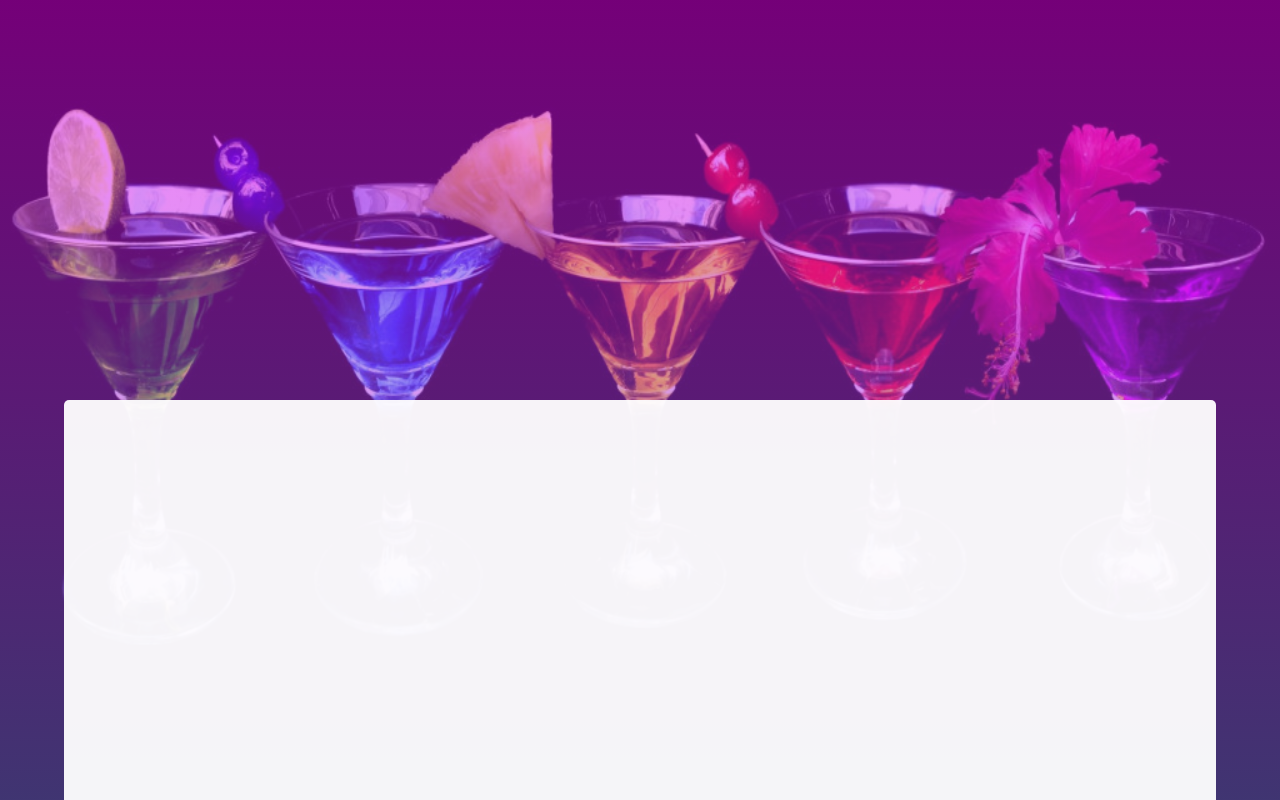
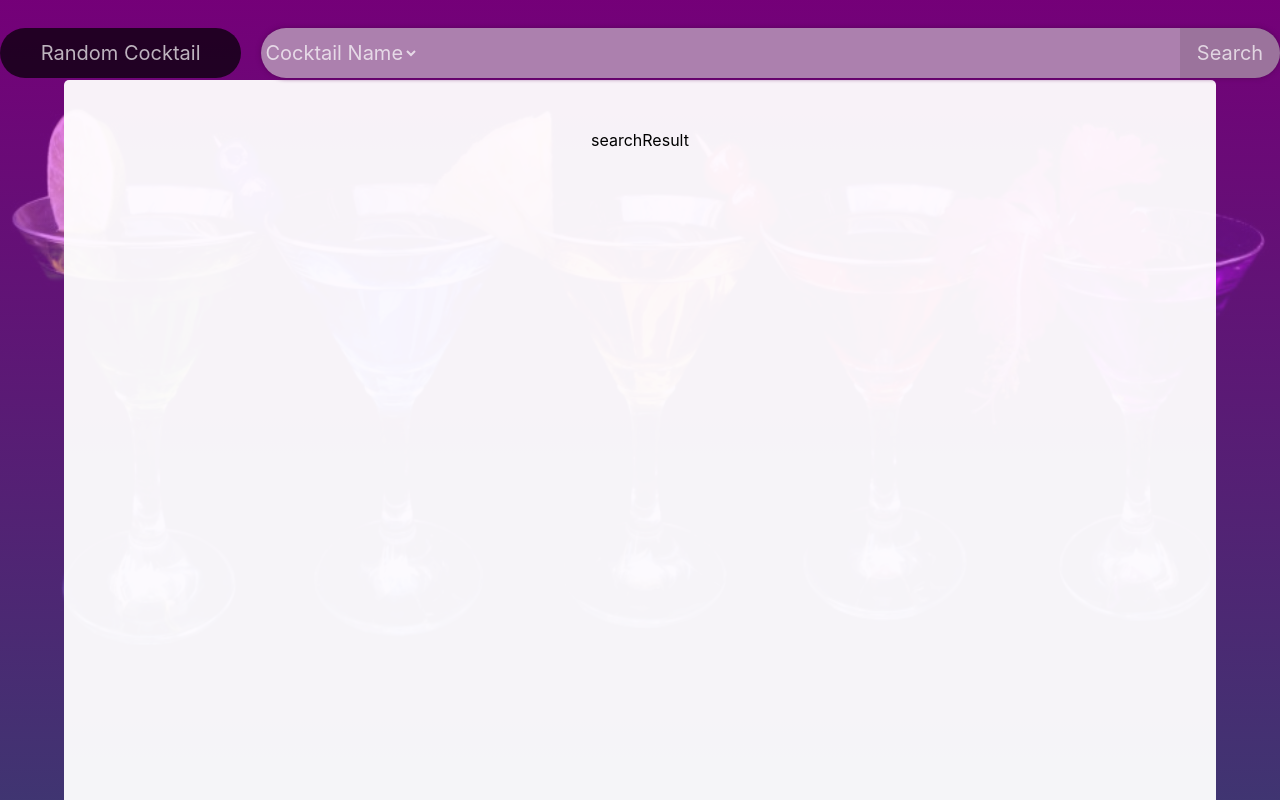
Before and after one commit to LuayMallak/cocktailmaster, a React (Create React App) app: page /search-result in a window 1280 px wide. Shown: the top 800 px of the page. Built offline with nearby package versions, Linux system fonts and the light colour scheme.

Commit message:
200605 before functionality

```diff
--- a/src/App.js
+++ b/src/App.js
@@ -1,29 +1,32 @@
 import React from "react";
 import {BrowserRouter, Route, Switch} from "react-router-dom"
+import SearchResult from "./View/SearchResult"
+import SearchComponent from './components/SearchComponent'
 
 /* components */
 import "./App.scss";
 import Home from "./View/Home";
 
 class App extends React.Component {
-  constructor(props) {
+  /* constructor(props) {
     super(props);
     this.state = {
       searchBy: "s",
       inputText: "",
-    };
-  }
+    }; */
   render() {
     return (
       <BrowserRouter>
         <Switch>
           <React.Fragment>
             <div className="App">
-              <main className="main">
+              <SearchComponent />
                 <Route exact path="/">
                   <Home />
                 </Route>
-              </main>
+                <Route exact path="/search-result">
+                  <SearchResult/>
+                </Route>
             </div>
           </React.Fragment>
         </Switch>
--- a/src/App.scss
+++ b/src/App.scss
@@ -14,6 +14,11 @@ body {
 }
 
 .App {
+  display: flex;
+  justify-content: center;
+  transition: all 3s ease-in-out;
+  .homeContainer {
+    position: fixed;
     width: 90vw;
     margin: auto;
     margin-top: 50vh;
@@ -25,7 +30,6 @@ body {
     height: 100vh;
     padding-top: 50px;
     border-radius: 5px;
-  .main {
     .container {
       max-width: 60vw;
 
@@ -36,23 +40,26 @@ body {
           color: rgb(120, 121, 101);
         }
       }
-      .searchSection {
-        width: 100%;
-        display: flex;
-        flex-direction: column;
-        justify-content: stretch;
-        align-items: stretch;
-        .searchButtons {
+    }
+  }
+  .searchResultContainer{
+    width: 90vw;
+    margin: auto;
+    margin-top: 10vh;
+    background-color: rgba(255, 255, 255, 0.95);
     display: flex;
     flex-direction: row;
-          justify-content: space-evenly;
-          align-items: flex-end;
-          margin: 2px 0;
-          .BTN {
-            border: none;
-            font-size: 72px;
+    justify-content: center;
+    align-items: flex-start;
+    height: 100vh;
+    padding-top: 50px;
+    border-radius: 5px;
+    .container {
+      max-width: 60vw;
     }
   }
+}
+
 .searchFieldContainer {
   margin: 20px auto;
   height: 50px;
@@ -81,7 +88,6 @@ body {
     font-family: inherit;
   }
   .searchBTN {
-            color: rgb(255, 255, 255);
     font-size: 20px;
     text-align: center;
     color: rgba(255, 255, 255, 0.7);
@@ -99,8 +105,80 @@ body {
       background-color: rgba(0, 0, 0, 0.2);
     }
   }
+  .options {
+    background-color: transparent;
+    color: rgb(255, 255, 255);
+    font-size: 20px;
+    text-align: center;
+    color: rgba(255, 255, 255, 0.7);
+    text-shadow: inherit;
+    font-family: inherit;
+    position: absolute;
+    left: 0;
+    border-radius: 100px 0 0 100px;
+    border: none;
+    height: 100%;
+    outline: none;
+    &:hover {
+      background-color: rgba(0, 0, 0, 0.2);
+    }
+    option[value="s"]{
+      background-color: rgb(114, 86, 188);
     }
   }
 }
+
+.searchSection {
+  margin: auto;
+  position: fixed;
+  top: 1vh;
+  width: 100%;
+  display: flex;
+  flex-direction: row;
+  justify-content: space-evenly;
+  .randomBTN {
+    border-radius: 100px;
+    width: 300px;
+    margin: 20px 20px 20px 0px;
+    font-size: 20px;
+    text-align: center;
+    color: rgba(255, 255, 255, 0.7);
+    background-color: rgba(0, 0, 0, .7);
+    text-shadow: inherit;
+    font-family: inherit;
+    border: none;
+    height: 50px;
+    outline: none;
+    &:hover {
+      background-color: rgba(0, 0, 0, 0.2);
     }
   }
+}
+
+.searchSectionHome {
+  margin-left: auto;
+  position: fixed;
+  top: 70vh;
+  width: 80%;
+  display: flex;
+  flex-direction: row;
+  justify-content: space-evenly;
+  z-index: 10;
+  .randomBTN {
+    border-radius: 100px;
+    width: 300px;
+    margin: 20px 20px 20px 0px;
+    font-size: 20px;
+    text-align: center;
+    color: rgba(255, 255, 255, 0.7);
+    background-color: rgba(0, 0, 0, .7);
+    text-shadow: inherit;
+    font-family: inherit;
+    border: none;
+    height: 50px;
+    outline: none;
+    &:hover {
+      background-color: rgba(0, 0, 0, 0.2);
+    }
+  }
+}
--- a/src/View/Home.js
+++ b/src/View/Home.js
@@ -36,6 +36,7 @@ class Home extends React.Component {
   render() {
     return (
       <React.Fragment>
+        <div className="homeContainer">
           <div className="container">
             <div className="header">
               <h1>Cocktail Master</h1>
@@ -43,41 +44,7 @@ class Home extends React.Component {
                 Search for a cocktail by name, ingredient or first letter
               </h3>
             </div>
-          <div className="searchSection">
-            <div className="searchButtons">
-              <p
-                onClick={() => this.setState({ searchBy: "s" })}
-                className="nameBTN BTN"
-                title="search by cocktail name"
-              >
-                <FontAwesomeIcon icon={faCocktail} />
-              </p>
-              <p
-                onClick={() => this.setState({ searchBy: "f" })}
-                className="letterBTN BTN"
-              >
-                <FontAwesomeIcon icon={faFont} />
-              </p>
-              <p
-                onClick={() => this.setState({ searchBy: "i" })}
-                className="ingredientsBTN BTN"
-              >
-                <FontAwesomeIcon icon={faWineBottle} />
-              </p>
-            </div>
-            <div className="searchFieldContainer">
-              <input
-                type="text"
-                onChange={(evt) =>
-                  this.setState({ inputText: evt.target.value })
-                }
-                className="textInput"
-              />
-              <button onClick={this.getData} className="searchBTN">
-                Search
-              </button>
-            </div>
-            <button className="randomBTN ">Get Random Cocktail</button>
+
           </div>
         </div>
       </React.Fragment>
--- /dev/null
+++ b/src/View/SearchResult.js
@@ -0,0 +1,15 @@
+import React from 'react'
+
+function SearchResult(props) {
+    return (
+        <React.Fragment>
+        <div className="searchResultContainer">
+          <div className="container">
+            searchResult
+          </div>
+        </div>
+      </React.Fragment>
+    )
+}
+
+export default SearchResult
--- /dev/null
+++ b/src/components/SearchComponent.js
@@ -0,0 +1,40 @@
+import React, { Component } from 'react'
+
+export class SearchComponent extends Component {
+    constructor(props) {
+        super(props);
+        this.state = {
+          searchBy: "s",
+          inputText: "",
+          homeRoute: false,
+        }
+    }
+
+    render() {
+        return (
+            <div className={this.state.homeRoute ? "searchSectionHome sOnly" : "searchSection sOnly"}>
+                <button className="randomBTN ">Random Cocktail</button>
+                <div className="searchFieldContainer">
+                    <select className="options" onChange={(evt) => this.setState({searchBy: evt.target.value})}>
+                        <option value="s">Cocktail Name</option>
+                        <option value="f">First Letter</option>
+                        <option value="i">Ingredient</option>
+                    </select>
+                    <input
+                    type="text"
+                    maxLength={this.state.searchBy === "f" ? "1" : ""}
+                    onChange={(evt) =>
+                        this.setState({ inputText: evt.target.value })
+                    }
+                    className="textInput"
+                    />
+                    <button onClick={this.getData} className="searchBTN">
+                    Search
+                    </button>
+                </div>
+            </div>
+        )
+    }
+}
+
+export default SearchComponent
```
Lines whose indentation alone changed are shown as unchanged.
